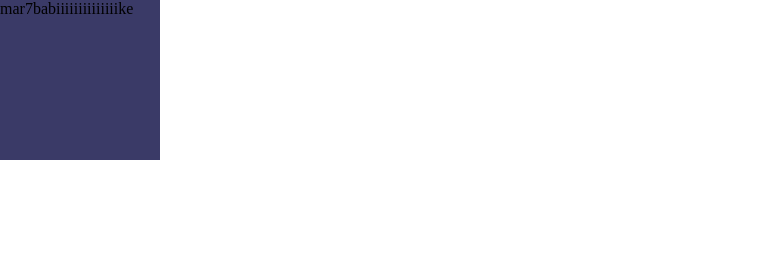
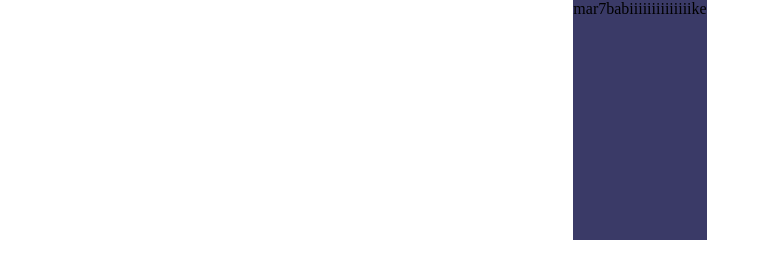
Before and after one commit to dounia88/git, a plain HTML site: page index.html in a window 1280 px wide. Shown: the whole page, without its empty margins (0-770 px from the left). Drawn offline with Linux system fonts and the light colour scheme.

Commit message:
ta3dil 2

```diff
--- a/index.html
+++ b/index.html
@@ -7,6 +7,10 @@
     <link rel="stylesheet" href="./public/css/app.css">
 </head>
 <body>
-<div class="bac"><p>mar7babiiiiiiiiiiiiiike</p></div>
+    <div class="bac2">
+<div class="bac"><p>mar7babiiiiiiiiiiiiiike</p>
+</div>
+<div></div>
+</div>
 </body>
 </html>
--- a/public/css/app.css
+++ b/public/css/app.css
@@ -4,7 +4,14 @@
 }
 .bac{
     background-color: #111148d3;
-    width: 20vh;
-    height: 20vh;
+    width: fit-content;
+    height: 30vh;
 
 }
+p{
+    text-align: center;
+}
+.bac2{
+    display: flex;
+    justify-content: center;
+}
```
